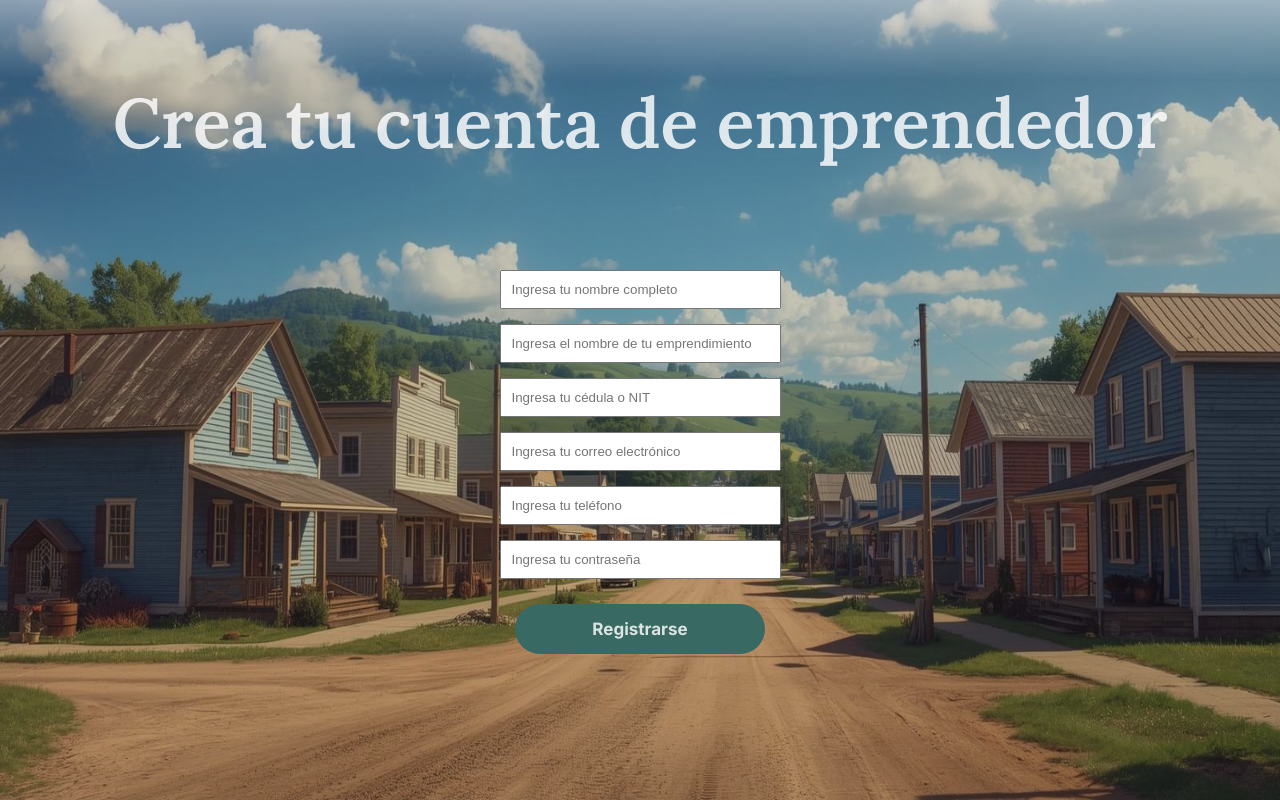
After one commit to ManuRodriguezC/impulsa_local, a Django app: page /registro/ in a window 1280 px wide. The commit adds this page. Run offline with Django 4.2, Linux system fonts and the light colour scheme.

Commit message:
Desarrollo de pagina de inicio y pagina de registro

```diff
--- a/impulsa_local/settings.py
+++ b/impulsa_local/settings.py
@@ -112,7 +112,7 @@ USE_TZ = True
 STATIC_URL = '/static/'
 
 STATICFILES_DIRS = [
-    BASE_DIR / "static",
+    os.path.join(BASE_DIR, 'impulsa_local', 'static')
 ]
 
 STATIC_ROOT = BASE_DIR / "staticfiles"
--- /dev/null
+++ b/impulsa_local/static/CSS/registro-emprendedor.css
@@ -0,0 +1,66 @@
+* {
+    box-sizing: border-box;
+}
+body {
+    margin: 0;
+    padding: 0
+}
+h1, p { /* Para los títulos grandes y textos normales*/
+    font-family: 'Lora', serif;
+}
+.cta-btn { /* Para los botones */
+    font-family: 'Inter', sans-serif;
+}
+:root {
+    --color-base: #386963;
+    --color-destacado: #EBA800;
+    --color-texto-hero: #ffffffd2;
+}
+/* --------------HERO-------------- */
+.hero {
+    height: 100vh;
+    background-image: linear-gradient(to bottom, rgba(255, 255, 255, 0.459) 0%, rgba(255, 255, 255, 0) 10%), linear-gradient(rgba(0, 0, 0, 0.219), rgba(0, 0, 0, 0.219)), url(../img/ciudad-nueva.jpg);
+    background-size: 100% 100%;
+    background-repeat: no-repeat;
+    background-origin: content-box;
+    display: flex;
+    flex-direction: column;
+}
+.cta-btn {
+    display: inline-flex;
+    align-items: center;
+    justify-content: center;
+    text-decoration: none;
+    background-color: var(--color-base);
+    margin: 10px;
+    width: 250px;
+    height: 50px;
+    border-radius: 80px;
+    border: none;
+    font-size: 17px;
+    font-weight: bold;
+    color: var(--color-texto-hero);
+    cursor: pointer;
+}
+.cta-btn:hover {
+  background-color: #386963c7;
+}
+.cta-btn:active {
+  background-color: #274945;
+  transform: translateY(1px);
+}
+.hero-title {
+    display: flex;
+    flex-direction: row;
+    justify-content: center;
+    padding: 20px;
+    font-size: 70px;
+    color: var(--color-texto-hero);
+}
+.hero-form, input{
+    display: flex;
+    flex-direction: column;
+    align-items: center;
+    padding: 10px;
+    margin: 15px;
+}
--- /dev/null
+++ b/impulsa_local/templates/registro-emprendedor.html
@@ -0,0 +1,32 @@
+{% load static %}
+<!DOCTYPE html>
+<html lang="en">
+<head>
+    <meta charset="UTF-8">
+    <meta name="viewport" content="width=device-width, initial-scale=1.0">
+    <title>Registro</title>
+    <link rel="preconnect" href="https://fonts.googleapis.com">
+    <link rel="preconnect" href="https://fonts.gstatic.com" crossorigin>
+    <link href="https://fonts.googleapis.com/css2?family=Inter:wght@400;700&family=Lora:wght@500;600&display=swap" rel="stylesheet">
+    <!-- Styles -->
+    <link rel="stylesheet" href="{% static 'CSS/registro-emprendedor.css' %}">
+</head>
+<body>
+    <section class="hero">
+        <div class="hero-content">
+            <h1 class="hero-title">Crea tu cuenta de emprendedor</h1>
+            <div class="hero-form">
+                <form>
+                    <input type="text" name="name" id="name" placeholder="Ingresa tu nombre completo" size="30px" maxlength="100">
+                    <input type="text" name="name" id="name" placeholder="Ingresa el nombre de tu emprendimiento" size="30px" maxlength="100">
+                    <input type="text" name="name" id="name" placeholder="Ingresa tu cédula o NIT" size="30px" maxlength="100">
+                    <input type="text" name="name" id="name" placeholder="Ingresa tu correo electrónico" size="30px" maxlength="100">
+                    <input type="text" name="name" id="name" placeholder="Ingresa tu teléfono" size="30px" maxlength="100">
+                    <input type="text" name="name" id="name" placeholder="Ingresa tu contraseña" size="30px" maxlength="100">
+                </form>
+                <button class="cta-btn">Registrarse</button>
+            </div>
+        </div>
+    </section>
+</body>
+</html>
--- a/impulsa_local/urls.py
+++ b/impulsa_local/urls.py
@@ -16,9 +16,10 @@ Including another URLconf
 """
 from django.contrib import admin
 from django.urls import path
-from django.views.generic import TemplateView
+from . import views
 
 urlpatterns = [
     path('admin/', admin.site.urls),
-    path('', TemplateView.as_view(template_name='index.html')),
+    path('', views.index, name='index'),
+    path('registro/', views.registro_emprendedor, name='registro'),
 ]
--- /dev/null
+++ b/impulsa_local/views.py
@@ -0,0 +1,7 @@
+from django.shortcuts import render
+
+def index(request):
+    return render(request, 'index.html')
+
+def registro_emprendedor(request):
+    return render(request, 'registro-emprendedor.html')
```
Also changed, not shown: impulsa_local/static/CSS/index.css (added, +85 -0 lines), impulsa_local/templates/index.html (+21 -2 lines), impulsa_local/static/CSS/style.css (deleted), impulsa_local/static/img/ciudad-nueva.jpg (added).
